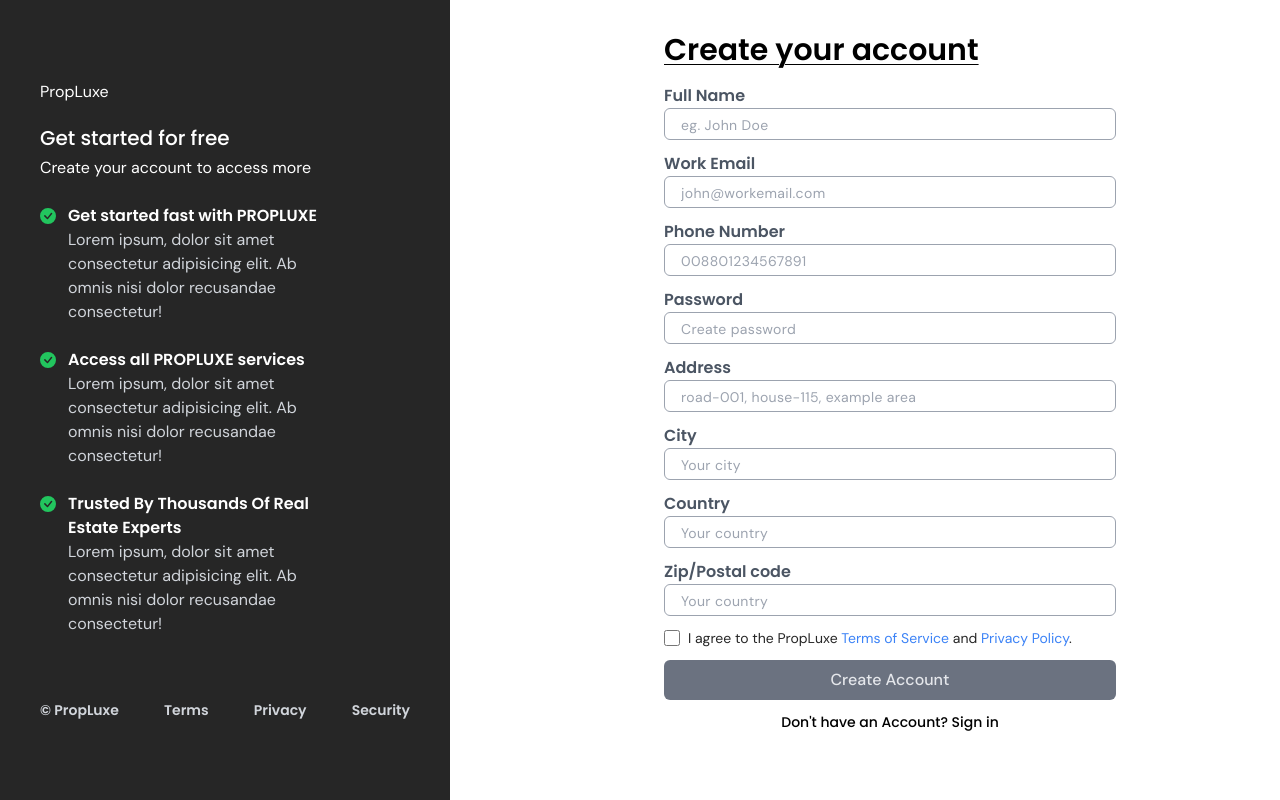
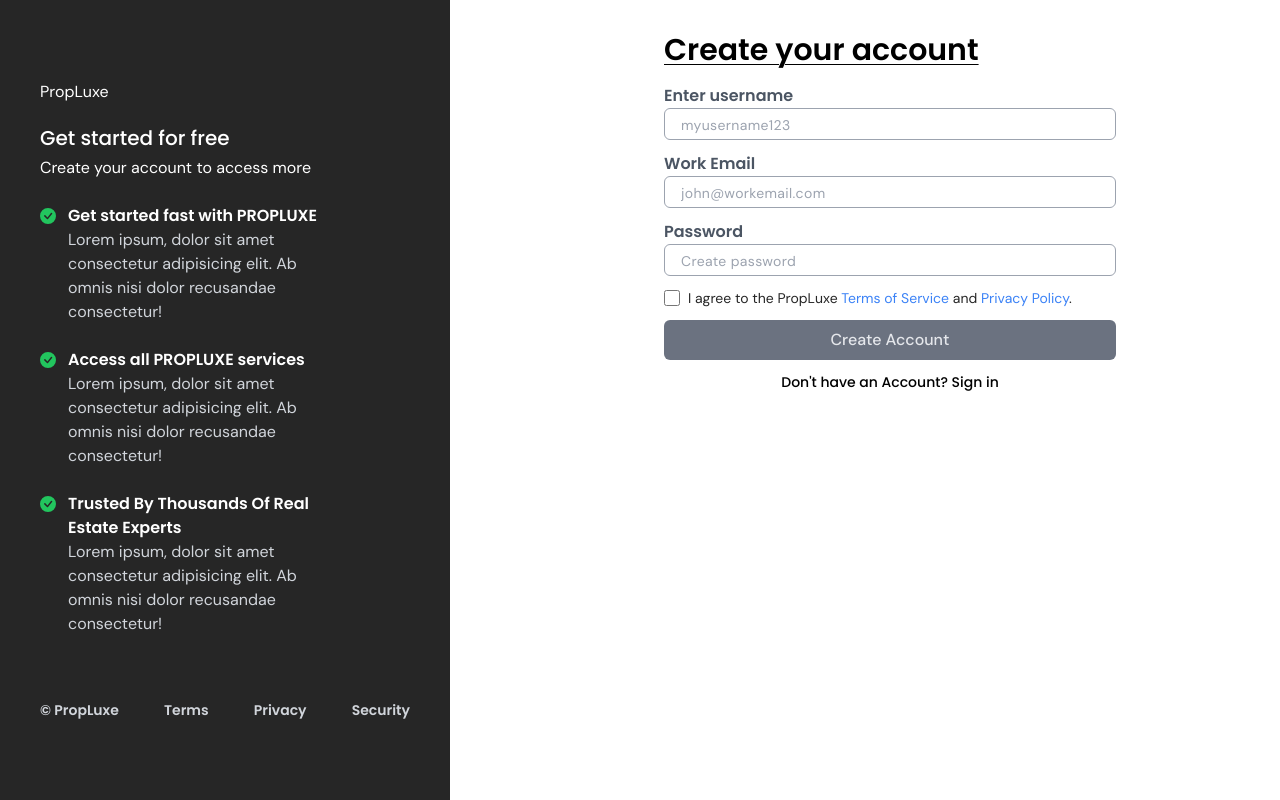
Before and after one commit to meSangeet/EscrowProperty, a React (Create React App) app: page /signup in a window 1280 px wide. Built offline with nearby package versions, Linux system fonts and the light colour scheme.

Commit message:
added the OTP verification feature in the signup page and imported the js-cookie to store JWT token number in the cookie

```diff
--- a/package.json
+++ b/package.json
@@ -8,6 +8,7 @@
     "@testing-library/react": "^13.4.0",
     "@testing-library/user-event": "^13.5.0",
     "framer-motion": "^8.0.2",
+    "js-cookie": "^3.0.5",
     "react": "^18.2.0",
     "react-dom": "^18.2.0",
     "react-icons": "^4.7.1",
--- a/src/App.js
+++ b/src/App.js
@@ -17,7 +17,7 @@
 import Cart from "./pages/Cart/Cart";
 import Contact from "./pages/Contact/Contact";
 import Home from "./pages/Home/Home";
-import Journal from "./pages/YourProps/YourProps";
+import YourProps from "./pages/YourProps/YourProps";
 import Offer from "./pages/Offer/Offer";
 import Payment from "./pages/payment/Payment";
 import ProductDetails from "./pages/ProductDetails/ProductDetails";
@@ -45,7 +45,7 @@
         <Route path="/buy" element={<Buy />}></Route>
         <Route path="/about" element={<About />}></Route>
         <Route path="/contact" element={<Contact />}></Route>
-        <Route path="/journal" element={<Journal />}></Route>
+        <Route path="/MyProps" element={<YourProps />}></Route>
         {/* ==================== Header Navlink End here ===================== */}
         <Route path="/offer" element={<Offer />}></Route>
         <Route path="/product/:_id" element={<ProductDetails />}></Route>
--- a/src/pages/Account/SignUp.js
+++ b/src/pages/Account/SignUp.js
@@ -1,32 +1,27 @@
 import React, { useState } from "react";
 import { BsCheckCircleFill } from "react-icons/bs";
 import { Link } from "react-router-dom";
-import { logoLight } from "../../assets/images";
 
 const SignUp = () => {
   // ============= Initial State Start here =============
-  const [clientName, setClientName] = useState("");
+  const [username, setClientName] = useState("");
   const [email, setEmail] = useState("");
-  const [phone, setPhone] = useState("");
   const [password, setPassword] = useState("");
-  const [address, setAddress] = useState("");
-  const [city, setCity] = useState("");
-  const [country, setCountry] = useState("");
-  const [zip, setZip] = useState("");
   const [checked, setChecked] = useState(false);
   // ============= Initial State End here ===============
   // ============= Error Msg Start here =================
   const [errClientName, setErrClientName] = useState("");
   const [errEmail, setErrEmail] = useState("");
-  const [errPhone, setErrPhone] = useState("");
   const [errPassword, setErrPassword] = useState("");
-  const [errAddress, setErrAddress] = useState("");
-  const [errCity, setErrCity] = useState("");
-  const [errCountry, setErrCountry] = useState("");
-  const [errZip, setErrZip] = useState("");
   // ============= Error Msg End here ===================
   const [successMsg, setSuccessMsg] = useState("");
   // ============= Event Handler Start here =============
+
+
+  // New state for OTP
+  const [otp, setOtp] = useState("");
+  const [errOtp, setErrOtp] = useState("");
+
   const handleName = (e) => {
     setClientName(e.target.value);
     setErrClientName("");
@@ -35,29 +30,9 @@
     setEmail(e.target.value);
     setErrEmail("");
   };
-  const handlePhone = (e) => {
-    setPhone(e.target.value);
-    setErrPhone("");
-  };
   const handlePassword = (e) => {
     setPassword(e.target.value);
     setErrPassword("");
-  };
-  const handleAddress = (e) => {
-    setAddress(e.target.value);
-    setErrAddress("");
-  };
-  const handleCity = (e) => {
-    setCity(e.target.value);
-    setErrCity("");
-  };
-  const handleCountry = (e) => {
-    setCountry(e.target.value);
-    setErrCountry("");
-  };
-  const handleZip = (e) => {
-    setZip(e.target.value);
-    setErrZip("");
   };
   // ============= Event Handler End here ===============
   // ================= Email Validation start here =============
@@ -68,11 +43,12 @@
   };
   // ================= Email Validation End here ===============
 
+
   const handleSignUp = (e) => {
     e.preventDefault();
     if (checked) {
-      if (!clientName) {
-        setErrClientName("Enter your name");
+      if (!username) {
+        setErrClientName("Enter your username");
       }
       if (!email) {
         setErrEmail("Enter your email");
@@ -81,9 +57,6 @@
           setErrEmail("Enter a Valid email");
         }
       }
-      if (!phone) {
-        setErrPhone("Enter your phone number");
-      }
       if (!password) {
         setErrPassword("Create a password");
       } else {
@@ -91,44 +64,84 @@
           setErrPassword("Passwords must be at least 6 characters");
         }
       }
-      if (!address) {
-        setErrAddress("Enter your address");
-      }
-      if (!city) {
-        setErrCity("Enter your city name");
-      }
-      if (!country) {
-        setErrCountry("Enter the country you are residing");
-      }
-      if (!zip) {
-        setErrZip("Enter the zip code of your area");
-      }
       // ============== Getting the value ==============
       if (
-        clientName &&
+        username &&
         email &&
         EmailValidation(email) &&
         password &&
-        password.length >= 6 &&
-        address &&
-        city &&
-        country &&
-        zip
+        password.length >= 6
       ) {
         setSuccessMsg(
-          `Hello dear ${clientName}, Welcome you to PropLuxe Admin panel. We received your Sign up request. We are processing to validate your access. Till then stay connected and additional assistance will be sent to you by your mail at ${email}`
+          `Hello dear ${username}, Welcome you to PropLuxe Admin panel. We received your Sign up request. We are sending an OTP at ${email} enter your OTP in the
+          box below`
         );
         setClientName("");
         setEmail("");
-        setPhone("");
         setPassword("");
-        setAddress("");
-        setCity("");
-        setCountry("");
-        setZip("");
       }
     }
+
+
   };
+
+  const handleVerifyOTP = async () => {
+    // Make an API request to verify the entered OTP
+    try {
+      const response = await fetch("your-api-endpoint/verify-otp", {
+        method: "POST",
+        headers: {
+          "Content-Type": "application/json",
+        },
+        body: JSON.stringify({
+          email, // Include the user's email for verification
+          otp,
+        }),
+      });
+
+      const data = await response.json();
+
+      if (response.ok) {
+        setSuccessMsg(
+          `Hello dear ${username}, Welcome you to PropLuxe Admin panel. Your account has been successfully created!`
+        );
+      } else {
+        setErrOtp(data.message || "Error verifying OTP. Please try again.");
+      }
+    } catch (error) {
+      console.error("Error verifying OTP:", error);
+      setErrOtp("An error occurred. Please try again later.");
+    }
+  };
+
+  const handleResendOTP = async () => {
+    // Make an API request to resend OTP
+    try {
+      const response = await fetch("your-api-endpoint/resend-otp", {
+        method: "POST",
+        headers: {
+          "Content-Type": "application/json",
+        },
+        body: JSON.stringify({
+          email, // Include the user's email for OTP resend
+        }),
+      });
+
+      const data = await response.json();
+
+      if (response.ok) {
+        // Handle success (optional)
+      } else {
+        console.error("Error resending OTP:", data.message || "Unknown error");
+        // Handle error (optional)
+      }
+    } catch (error) {
+      console.error("Error resending OTP:", error);
+      // Handle error (optional)
+    }
+  };
+
+
   return (
     <div className="w-full h-screen flex items-center justify-start">
       <div className="w-1/2 hidden lgl:inline-flex h-full text-white">
@@ -198,17 +211,36 @@
       <div className="w-full lgl:w-[500px] h-full flex flex-col justify-center">
         {successMsg ? (
           <div className="w-[500px]">
-            <p className="w-full px-4 py-10 text-green-500 font-medium font-titleFont">
-              {successMsg}
+            <p className="w-full px-4 py-2 text-green-500 font-medium font-titleFont">
+                  {successMsg}:
                 </p>
-            <Link to="/signin">
+                <input
+                  onChange={(e) => setOtp(e.target.value)}
+                  value={otp}
+                  className="w-full h-8 placeholder:text-sm placeholder:tracking-wide px-4 text-base font-medium placeholder:font-normal rounded-md border-[1px] border-gray-400 outline-none"
+                  type="text"
+                  placeholder="Enter OTP"
+                />
+                {errOtp && (
+                  <p className="text-sm text-red-500 font-titleFont font-semibold px-4">
+                    <span className="font-bold italic mr-1">!</span>
+                    {errOtp}
+                  </p>
+                )}
                 <button
+                  onClick={handleVerifyOTP}
+                  className="w-full h-10 bg-primeColor rounded-md text-gray-200 text-base font-titleFont font-semibold
+        tracking-wide hover:bg-black hover:text-white duration-300 mb-2"
+                >
+                  Verify OTP
+                </button>
+                <button
+        onClick={handleResendOTP}
         className="w-full h-10 bg-primeColor rounded-md text-gray-200 text-base font-titleFont font-semibold
         tracking-wide hover:bg-black hover:text-white duration-300"
       >
-                Sign in
+        Resend OTP
       </button>
-            </Link>
           </div>
         ) : (
           <form className="w-full lgl:w-[500px] h-screen flex items-center justify-center">
@@ -220,14 +252,14 @@
                 {/* client name */}
                 <div className="flex flex-col gap-.5">
                   <p className="font-titleFont text-base font-semibold text-gray-600">
-                    Full Name
+                    Enter username
                   </p>
                   <input
                     onChange={handleName}
-                    value={clientName}
+                    value={username}
                     className="w-full h-8 placeholder:text-sm placeholder:tracking-wide px-4 text-base font-medium placeholder:font-normal rounded-md border-[1px] border-gray-400 outline-none"
                     type="text"
-                    placeholder="eg. John Doe"
+                    placeholder="myusername123"
                   />
                   {errClientName && (
                     <p className="text-sm text-red-500 font-titleFont font-semibold px-4">
@@ -255,25 +287,7 @@
                     </p>
                   )}
                 </div>
-                {/* Phone Number */}
-                <div className="flex flex-col gap-.5">
-                  <p className="font-titleFont text-base font-semibold text-gray-600">
-                    Phone Number
-                  </p>
-                  <input
-                    onChange={handlePhone}
-                    value={phone}
-                    className="w-full h-8 placeholder:text-sm placeholder:tracking-wide px-4 text-base font-medium placeholder:font-normal rounded-md border-[1px] border-gray-400 outline-none"
-                    type="text"
-                    placeholder="008801234567891"
-                  />
-                  {errPhone && (
-                    <p className="text-sm text-red-500 font-titleFont font-semibold px-4">
-                      <span className="font-bold italic mr-1">!</span>
-                      {errPhone}
-                    </p>
-                  )}
-                </div>
+
                 {/* Password */}
                 <div className="flex flex-col gap-.5">
                   <p className="font-titleFont text-base font-semibold text-gray-600">
@@ -293,82 +307,7 @@
                     </p>
                   )}
                 </div>
-                {/* Address */}
-                <div className="flex flex-col gap-.5">
-                  <p className="font-titleFont text-base font-semibold text-gray-600">
-                    Address
-                  </p>
-                  <input
-                    onChange={handleAddress}
-                    value={address}
-                    className="w-full h-8 placeholder:text-sm placeholder:tracking-wide px-4 text-base font-medium placeholder:font-normal rounded-md border-[1px] border-gray-400 outline-none"
-                    type="text"
-                    placeholder="road-001, house-115, example area"
-                  />
-                  {errAddress && (
-                    <p className="text-sm text-red-500 font-titleFont font-semibold px-4">
-                      <span className="font-bold italic mr-1">!</span>
-                      {errAddress}
-                    </p>
-                  )}
-                </div>
-                {/* City */}
-                <div className="flex flex-col gap-.5">
-                  <p className="font-titleFont text-base font-semibold text-gray-600">
-                    City
-                  </p>
-                  <input
-                    onChange={handleCity}
-                    value={city}
-                    className="w-full h-8 placeholder:text-sm placeholder:tracking-wide px-4 text-base font-medium placeholder:font-normal rounded-md border-[1px] border-gray-400 outline-none"
-                    type="text"
-                    placeholder="Your city"
-                  />
-                  {errCity && (
-                    <p className="text-sm text-red-500 font-titleFont font-semibold px-4">
-                      <span className="font-bold italic mr-1">!</span>
-                      {errCity}
-                    </p>
-                  )}
-                </div>
-                {/* Country */}
-                <div className="flex flex-col gap-.5">
-                  <p className="font-titleFont text-base font-semibold text-gray-600">
-                    Country
-                  </p>
-                  <input
-                    onChange={handleCountry}
-                    value={country}
-                    className="w-full h-8 placeholder:text-sm placeholder:tracking-wide px-4 text-base font-medium placeholder:font-normal rounded-md border-[1px] border-gray-400 outline-none"
-                    type="text"
-                    placeholder="Your country"
-                  />
-                  {errCountry && (
-                    <p className="text-sm text-red-500 font-titleFont font-semibold px-4">
-                      <span className="font-bold italic mr-1">!</span>
-                      {errCountry}
-                    </p>
-                  )}
-                </div>
-                {/* Zip code */}
-                <div className="flex flex-col gap-.5">
-                  <p className="font-titleFont text-base font-semibold text-gray-600">
-                    Zip/Postal code
-                  </p>
-                  <input
-                    onChange={handleZip}
-                    value={zip}
-                    className="w-full h-8 placeholder:text-sm placeholder:tracking-wide px-4 text-base font-medium placeholder:font-normal rounded-md border-[1px] border-gray-400 outline-none"
-                    type="text"
-                    placeholder="Your country"
-                  />
-                  {errZip && (
-                    <p className="text-sm text-red-500 font-titleFont font-semibold px-4">
-                      <span className="font-bold italic mr-1">!</span>
-                      {errZip}
-                    </p>
-                  )}
-                </div>
+
                 {/* Checkbox */}
                 <div className="flex items-start mdl:items-center gap-2">
                   <input
--- a/src/pages/YourProps/YourProps.js
+++ b/src/pages/YourProps/YourProps.js
@@ -2,7 +2,7 @@
 import { useLocation } from "react-router-dom";
 import Breadcrumbs from "../../components/pageProps/Breadcrumbs";
 
-const Journal = () => {
+const YourProps = () => {
   const location = useLocation();
   const [prevLocation, setPrevLocation] = useState("");
   useEffect(() => {
@@ -15,4 +15,4 @@
   );
 };
 
-export default Journal;
+export default YourProps;
```
Also changed, not shown: src/constants/index.js (+36 -46 lines), 1 other file (tests, documents, lock files or other folders). Lines whose indentation alone changed are shown as unchanged.
